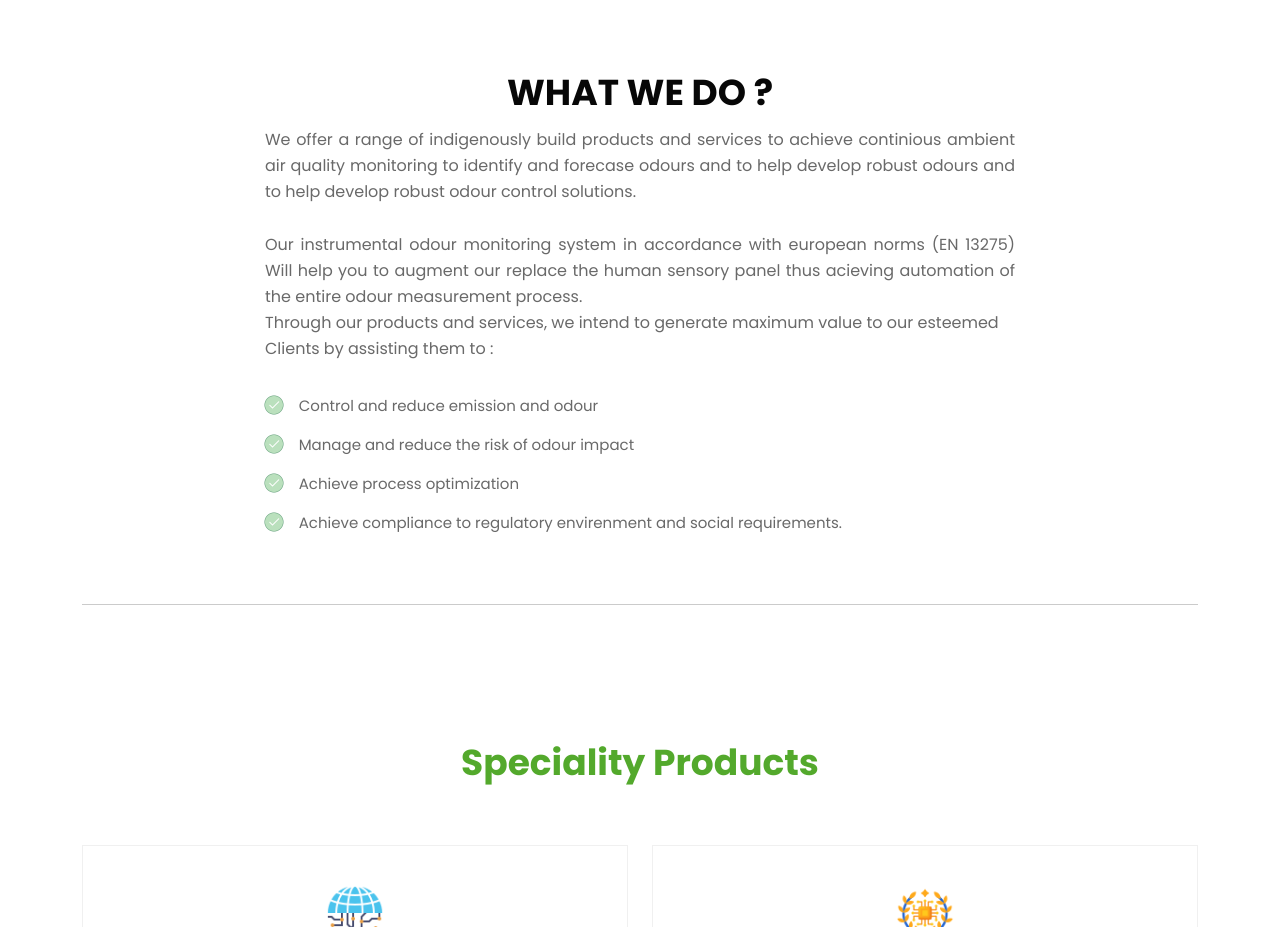
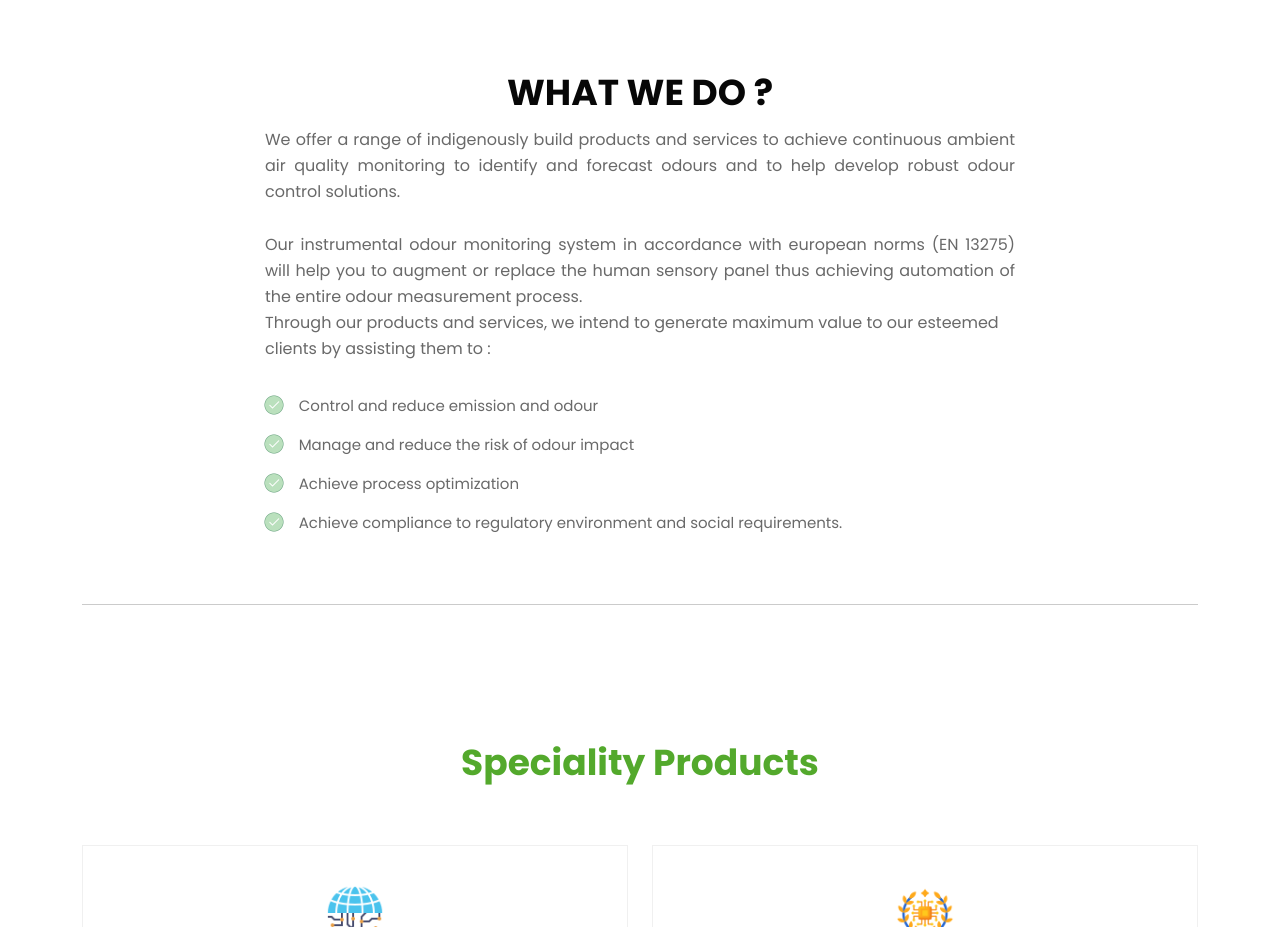
Before and after one commit to shubham1295/olfamach, a plain HTML site: page index.html in a window 1280 px wide. Shown: the part 1800-2727 px from the top of the page. Drawn offline with Linux system fonts and the light colour scheme.

Commit message:
Fix: Spelling mistake

```diff
--- a/index.html
+++ b/index.html
@@ -524,19 +524,19 @@
                     <div class="our-services-option">
                         <div class="section-header">
                             <h2>what we do ?</h2>
-                            <p style="  text-align: justify;">We offer a range of indigenously build products and services to achieve continious ambient air quality monitoring to identify and forecase odours and to help develop robust odours and to help develop robust odour control solutions.
+                            <p style="  text-align: justify;">We offer a range of indigenously build products and services to achieve continuous ambient air quality monitoring to identify and forecast odours and to help develop robust odour control solutions.
                             </p>
                         </br>
-                            <p style="  text-align: justify;"> Our instrumental odour monitoring system in accordance with european norms (EN 13275) Will help you to augment our replace the human sensory panel thus acieving automation of the entire odour measurement process.
+                            <p style="  text-align: justify;"> Our instrumental odour monitoring system in accordance with european norms (EN 13275) will help you to augment or replace the human sensory panel thus achieving automation of the entire odour measurement process.
                             </p>
                             <div class="list">
-                            <p>Through our products and services, we intend to generate maximum value to our esteemed Clients by assisting them to :
+                            <p>Through our products and services, we intend to generate maximum value to our esteemed clients by assisting them to :
                             </p>
                             <ul style="  text-align: justify;">
                                 <li>Control and reduce emission and odour</li>
                                 <li>Manage and reduce the risk of odour impact</li>
                                 <li>Achieve process optimization</li>
-                                <li>Achieve compliance to regulatory envirenment and social requirements.</li>
+                                <li>Achieve compliance to regulatory environment and social requirements.</li>
                             </ul>
                             </div>
                         </div>
```
